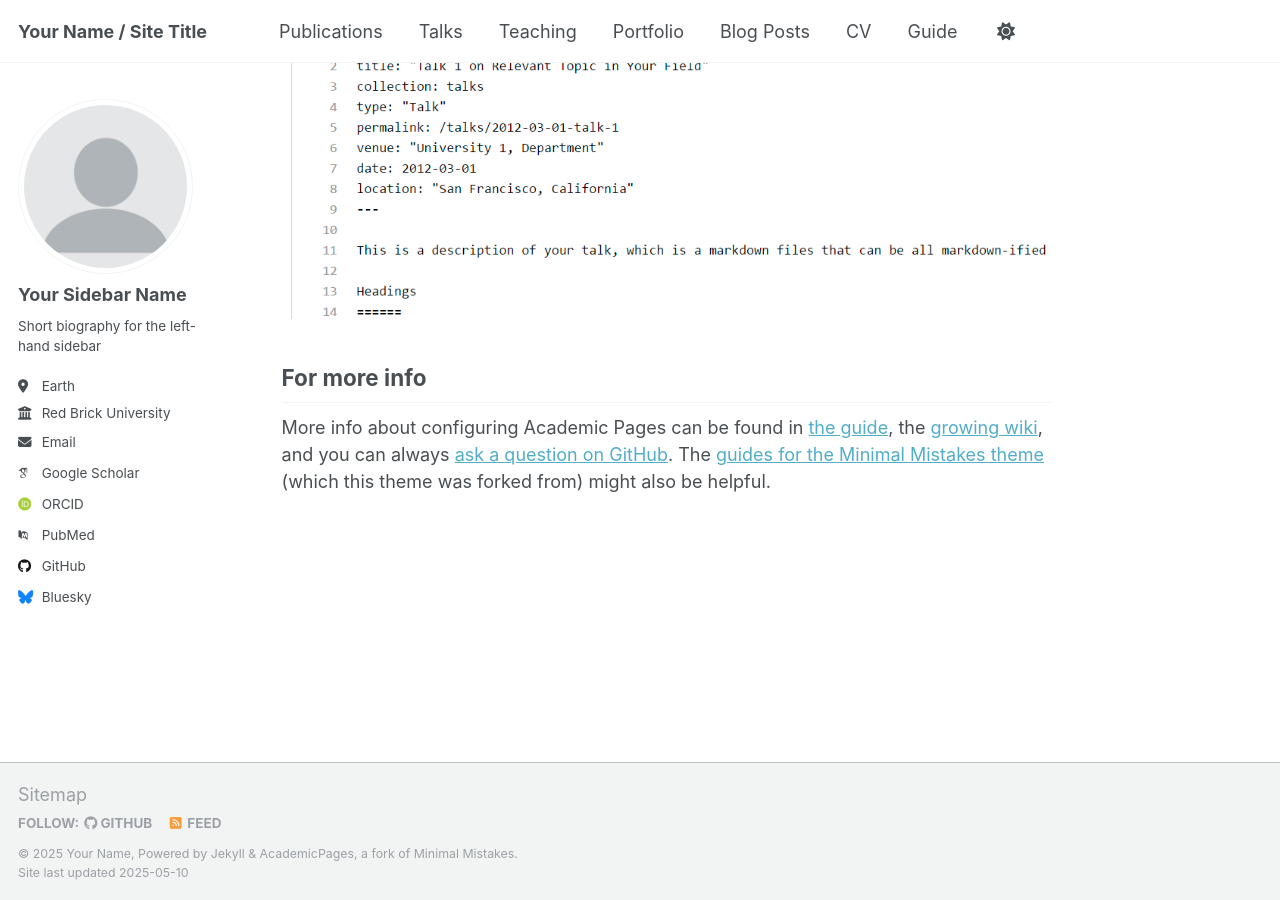
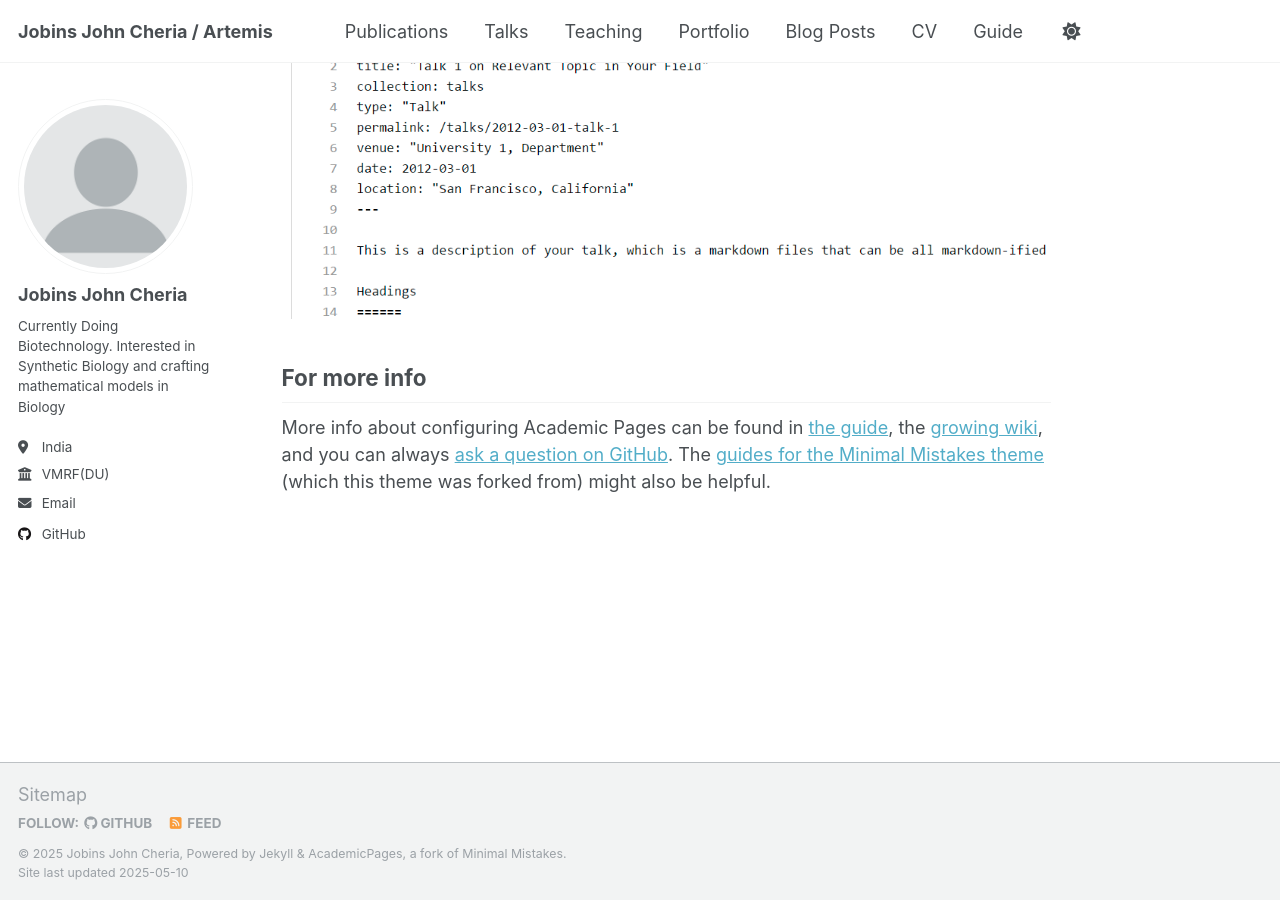
Before and after one commit to ArtemisX64/ArtemisX64.github.io, a Jekyll site: the page built from _pages/about.md, in a window 1280 px wide and 900 px high, scrolled down 2636 px. Built offline with Jekyll 4.4.1, drawn with Linux system fonts in a browser that asks for light colours; some web fonts are replaced.

Commit message:
Made changes

```diff
--- a/_config.yml
+++ b/_config.yml
@@ -9,13 +9,13 @@
 # Basic Site Settings
 locale                   : "en-US"
 site_theme               : "default"
-title                    : "Your Name / Site Title"
+title                    : "Jobins John Cheria / Artemis"
 title_separator          : "-"
-name                     : &name "Your Name"
-description              : &description "personal description"
-url                      : https://academicpages.github.io # the base hostname & protocol for your site e.g. "https://[your GitHub username].github.io" or if you already have some other page hosted on Github then use "https://[your GitHub username].github.io/[Your Repo Name]"
+name                     : &name "Jobins John Cheria"
+description              : &description "Biotechnologist, who is in love with Mathematics and Programming"
+url                      : http://jobinsjjc.me # the base hostname & protocol for your site e.g. "https://[your GitHub username].github.io" or if you already have some other page hosted on Github then use "https://[your GitHub username].github.io/[Your Repo Name]"
 baseurl                  : "" # the subpath of your site, e.g. "/blog"
-repository               : "academicpages/academicpages.github.io"
+repository               : "ArtemisX64/ArtemisX64.github.io"
 
 # Site Author - The following control what appear as part of the author content on the side bar.
 #               If a field is blank the icon and link will not appear, otherwise it will be shown.
@@ -23,22 +23,22 @@ repository               : "academicpages/academicpages.github.io"
 author:
   # Biographic information
   avatar           : "profile.png"
-  name             : "Your Sidebar Name"
+  name             : "Jobins John Cheria"
   pronouns         : # example: "she/her"
-  bio              : "Short biography for the left-hand sidebar"
-  location         : "Earth"
-  employer         : "Red Brick University"
+  bio              : "Currently Doing Biotechnology. Interested in Synthetic Biology and crafting mathematical models in Biology"
+  location         : "India"
+  employer         : "VMRF(DU)"
   uri              : # URL
-  email            : "none@example.org"
+  email            : "jobinsjjc143@proton.me"
 
   # Academic websites
   academia         : # URL
   arxiv            : # URL - Update with the correct link to your profile
-  googlescholar    : "https://scholar.google.com/citations?user=PS_CX0AAAAAJ"
+  googlescholar    : #"https://scholar.google.com/citations?user=PS_CX0AAAAAJ"
   impactstory      : # URL
-  orcid            : "http://orcid.org/yourorcidurl"
+  orcid            : #"http://orcid.org/yourorcidurl"
   semantic         : # URL
-  pubmed           : "https://www.ncbi.nlm.nih.gov/pubmed/?term=john+snow"
+  pubmed           : #"https://www.ncbi.nlm.nih.gov/pubmed/?term=john+snow"
   researchgate     : # URL
   scopus           : # URL
 
@@ -46,12 +46,12 @@ author:
   bitbucket        : # Username - Update with your username on the site
   codepen          : # Username
   dribbble         : # Username
-  github           : "academicpages"
+  github           : "ArtemisX64"
   kaggle           : # Username
   stackoverflow    : # User number or user number and name (i.e., use "1" or "1/jeff-atwood")
 
   # Social media
-  bluesky          : "bsky.app" # Replace this with you Bluesky username
+  bluesky          : #"bsky.app" # Replace this with you Bluesky username
   facebook         : # Username
   flickr           : # Username
   foursquare       : # Username
```
